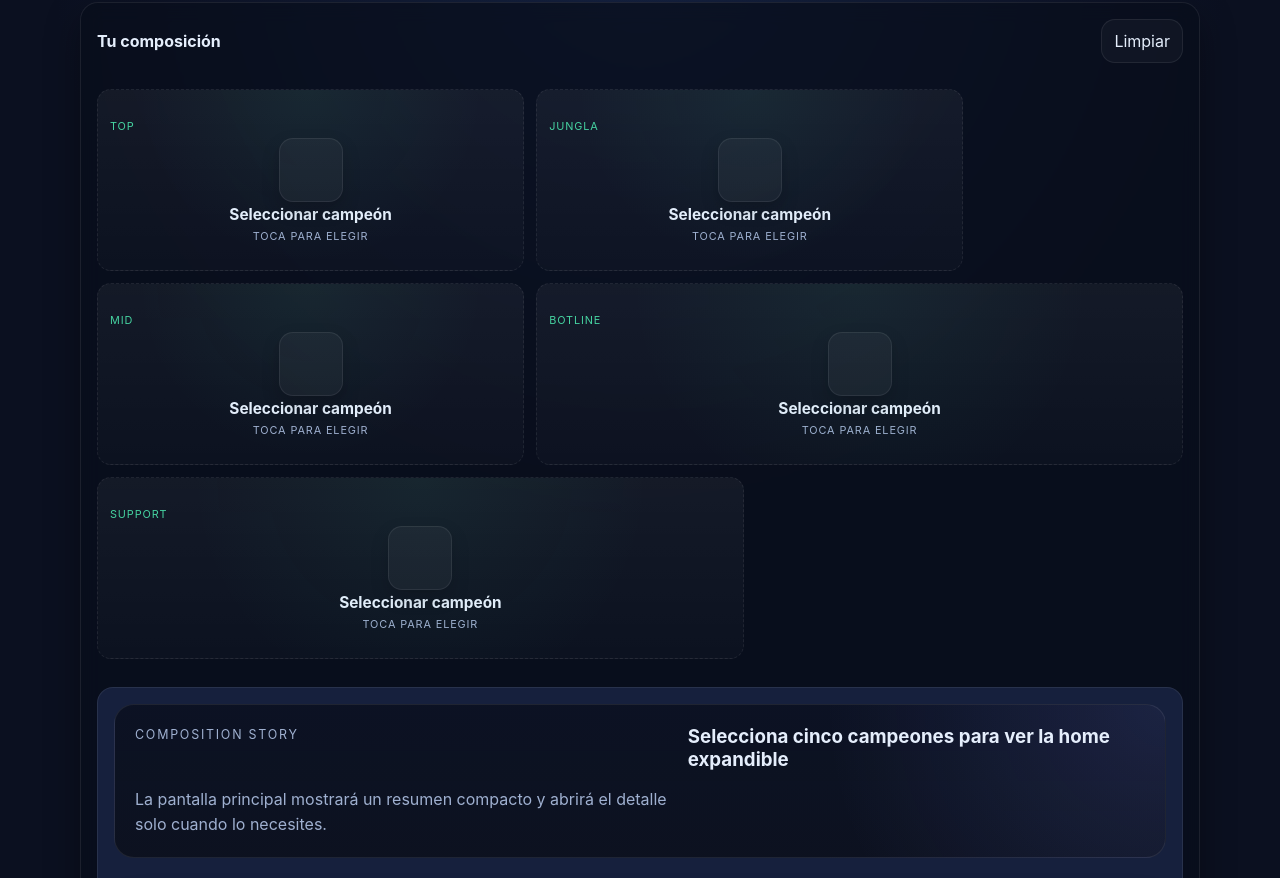
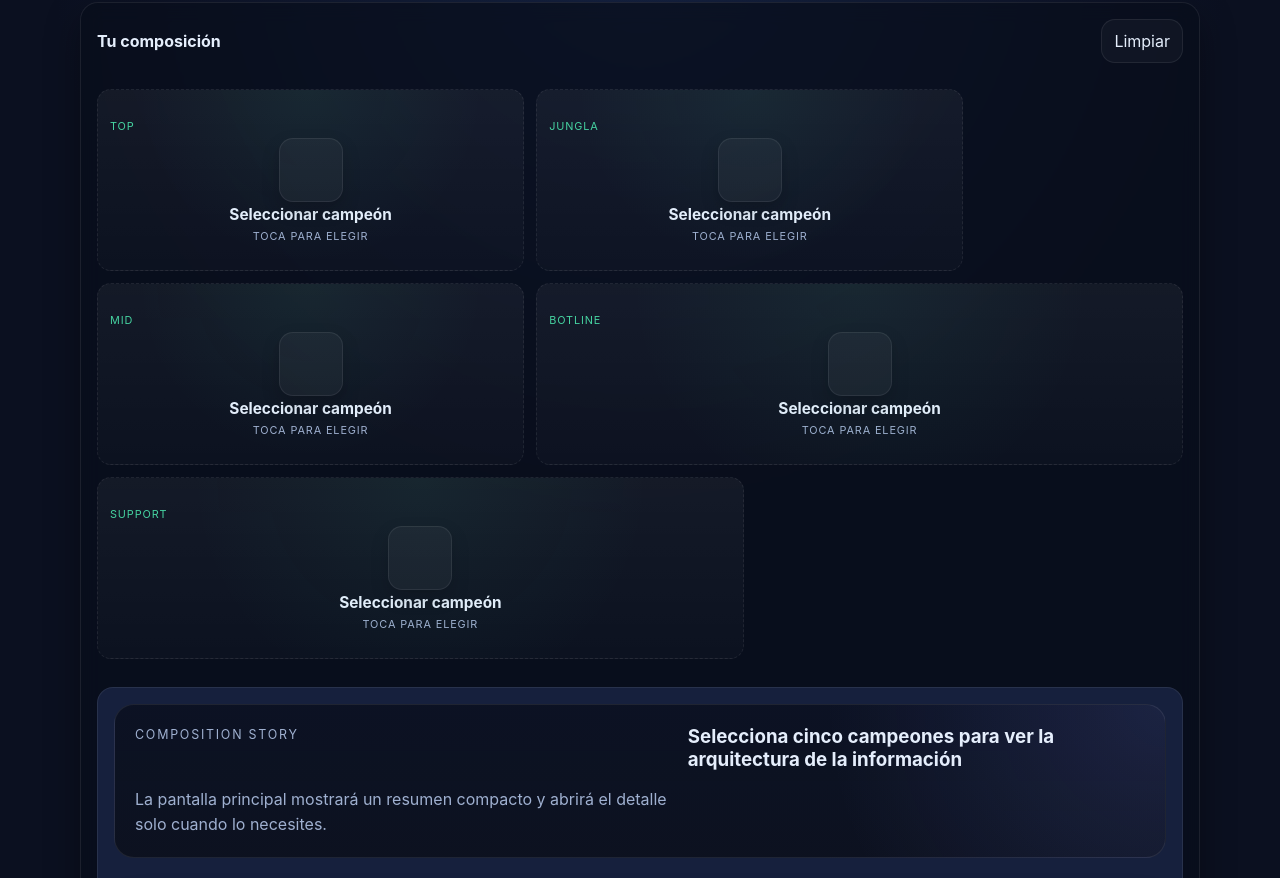
Before and after one commit to enigmapau-hash/rift-architect, a website with bundled scripts: page index.html in a window 1280 px wide. Shown: the part 74-952 px from the top of the page. Built offline with nearby package versions, Linux system fonts and the light colour scheme; no server answers.

Commit message:
feat: switch home to phase 1 IA flow

```diff
--- a/index.html
+++ b/index.html
@@ -78,7 +78,7 @@
     <script type='module' src='./js/picker-a11y-fix.js'></script>
     <script type='module' src='./js/app-v2.js'></script>
     <script type='module' src='./js/v2_patch.js'></script>
-    <script type='module' src='./js/composition-story-panel.js'></script>
+    <script type='module' src='./js/composition-ia.js'></script>
     <script type='module' src='./js/analysis-hub.js'></script>
   </body>
 </html>
```
